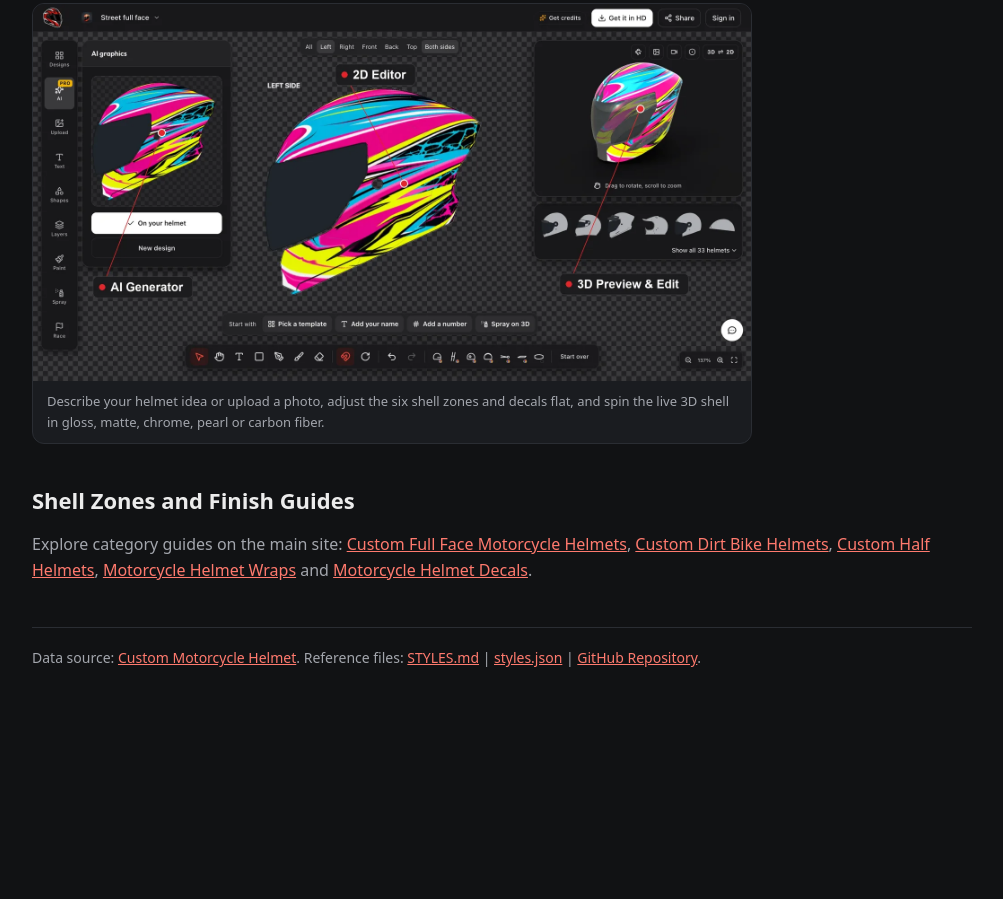
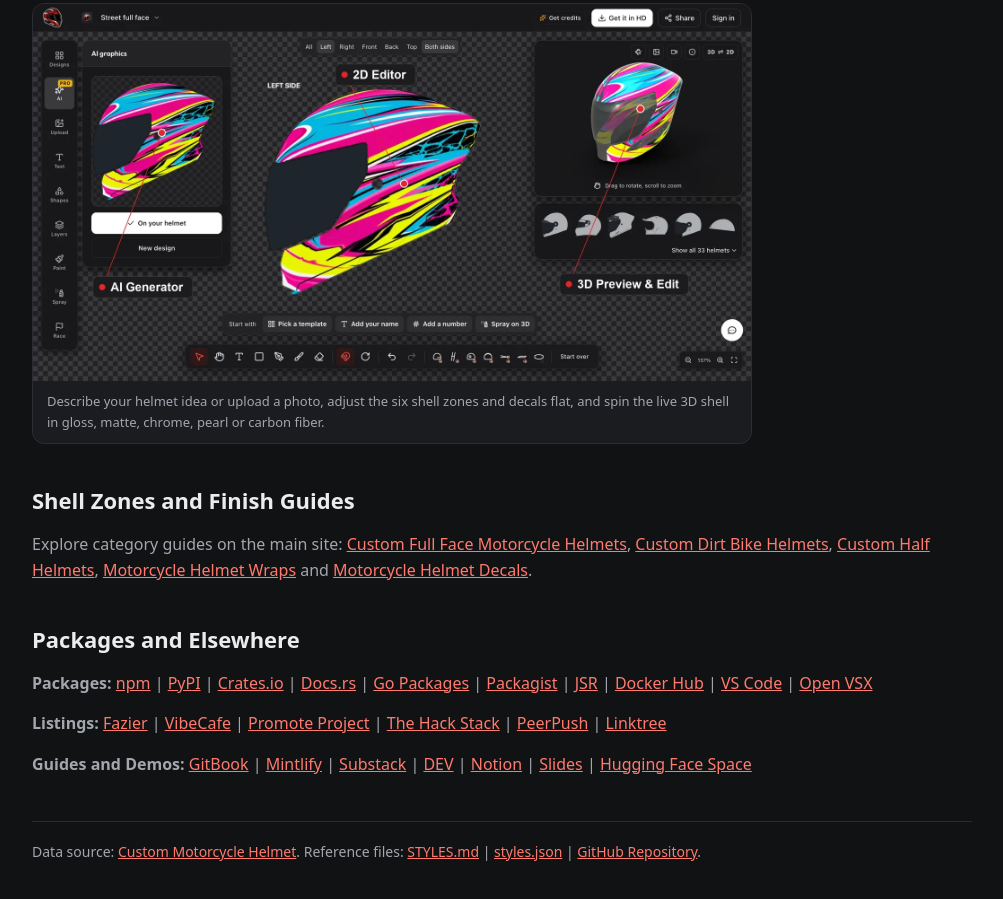
Before and after one commit to dirt-bike-graphics/custom-motorcycle-helmet, a plain HTML site: page index.html in a window 1280 px wide. Shown: the part 2714-3613 px from the top of the page, without its empty margins (138-1141 px from the left). Before the commit the page ends 3444 px from the top, so only its background shows below. Drawn offline with Linux system fonts and the light colour scheme.

Commit message:
Add published package registry links to Elsewhere and GitHub Pages

```diff
--- a/index.html
+++ b/index.html
@@ -159,6 +159,11 @@
   <h2>Shell Zones and Finish Guides</h2>
   <p>Explore category guides on the main site: <a href="https://custommotorcyclehelmet.com/custom-full-face-motorcycle-helmets">Custom Full Face Motorcycle Helmets</a>, <a href="https://custommotorcyclehelmet.com/custom-dirt-bike-helmets">Custom Dirt Bike Helmets</a>, <a href="https://custommotorcyclehelmet.com/custom-half-helmets">Custom Half Helmets</a>, <a href="https://custommotorcyclehelmet.com/motorcycle-helmet-wraps">Motorcycle Helmet Wraps</a> and <a href="https://custommotorcyclehelmet.com/motorcycle-helmet-decals">Motorcycle Helmet Decals</a>.</p>
 
+  <h2>Packages and Elsewhere</h2>
+  <p><strong>Packages:</strong> <a href="https://www.npmjs.com/package/custom-motorcycle-helmet-styles">npm</a> | <a href="https://pypi.org/project/custom-motorcycle-helmet-styles/">PyPI</a> | <a href="https://crates.io/crates/custom-motorcycle-helmet-styles">Crates.io</a> | <a href="https://docs.rs/custom-motorcycle-helmet-styles">Docs.rs</a> | <a href="https://pkg.go.dev/github.com/dirt-bike-graphics/custom-motorcycle-helmet">Go Packages</a> | <a href="https://packagist.org/packages/custom-graphics/custom-motorcycle-helmet-styles">Packagist</a> | <a href="https://jsr.io/@custom-graphics/custom-motorcycle-helmet-styles">JSR</a> | <a href="https://hub.docker.com/r/jaxonzhou/custom-motorcycle-helmet-styles">Docker Hub</a> | <a href="https://marketplace.visualstudio.com/items?itemName=custom-graphics.custom-motorcycle-helmet-styles">VS Code</a> | <a href="https://open-vsx.org/extension/custom-graphics-ref/custom-motorcycle-helmet-styles">Open VSX</a></p>
+  <p><strong>Listings:</strong> <a href="https://fazier.com/company/custommotorcyclehelmet">Fazier</a> | <a href="https://vibecafe.ai/products/cmwgt2mt1000008k1u1ds17rg">VibeCafe</a> | <a href="https://www.promoteproject.com/startup/206138/custom-motorcycle-helmet">Promote Project</a> | <a href="https://thehackstack.com/s/custommotorcyclehelmet/">The Hack Stack</a> | <a href="https://peerpush.com/p/custom-motorcycle-helmet">PeerPush</a> | <a href="https://linktr.ee/custommotorcyclehelmet">Linktree</a></p>
+  <p><strong>Guides and Demos:</strong> <a href="https://custom-motorcycle-helmet.gitbook.io/custom-motorcycle-helmet/custom-motorcycle-helmet">GitBook</a> | <a href="https://custom-motorcycle-helmet.mintlify.app/custom-motorcycle-helmet">Mintlify</a> | <a href="https://customdirtbikegraphics.substack.com/p/how-to-design-a-custom-motorcycle-helmet-in-3d">Substack</a> | <a href="https://dev.to/customdirtbikegraphics/custom-motorcycle-helmet-graphics-in-3d-solving-curved-shell-seam-distortion-and-text-mirroring-238k">DEV</a> | <a href="https://custom-motorcycle-helmet.notion.site/How-to-Design-Your-Own-Custom-Motorcycle-Helmet-in-3D-Step-by-Step-418e389f674480819bfddbe85ed4b928">Notion</a> | <a href="https://slides.com/custommotorcyclehelmet/custom-motorcycle-helmet">Slides</a> | <a href="https://huggingface.co/spaces/customdirtbikegraphics/custom-motorcycle-helmet">Hugging Face Space</a></p>
+
   <footer>Data source: <a href="https://custommotorcyclehelmet.com">Custom Motorcycle Helmet</a>. Reference files: <a href="STYLES.md">STYLES.md</a> | <a href="styles.json">styles.json</a> | <a href="https://github.com/dirt-bike-graphics/custom-motorcycle-helmet">GitHub Repository</a>.</footer>
 </div>
 <script>
```
Also changed, not shown: 6 other files.
